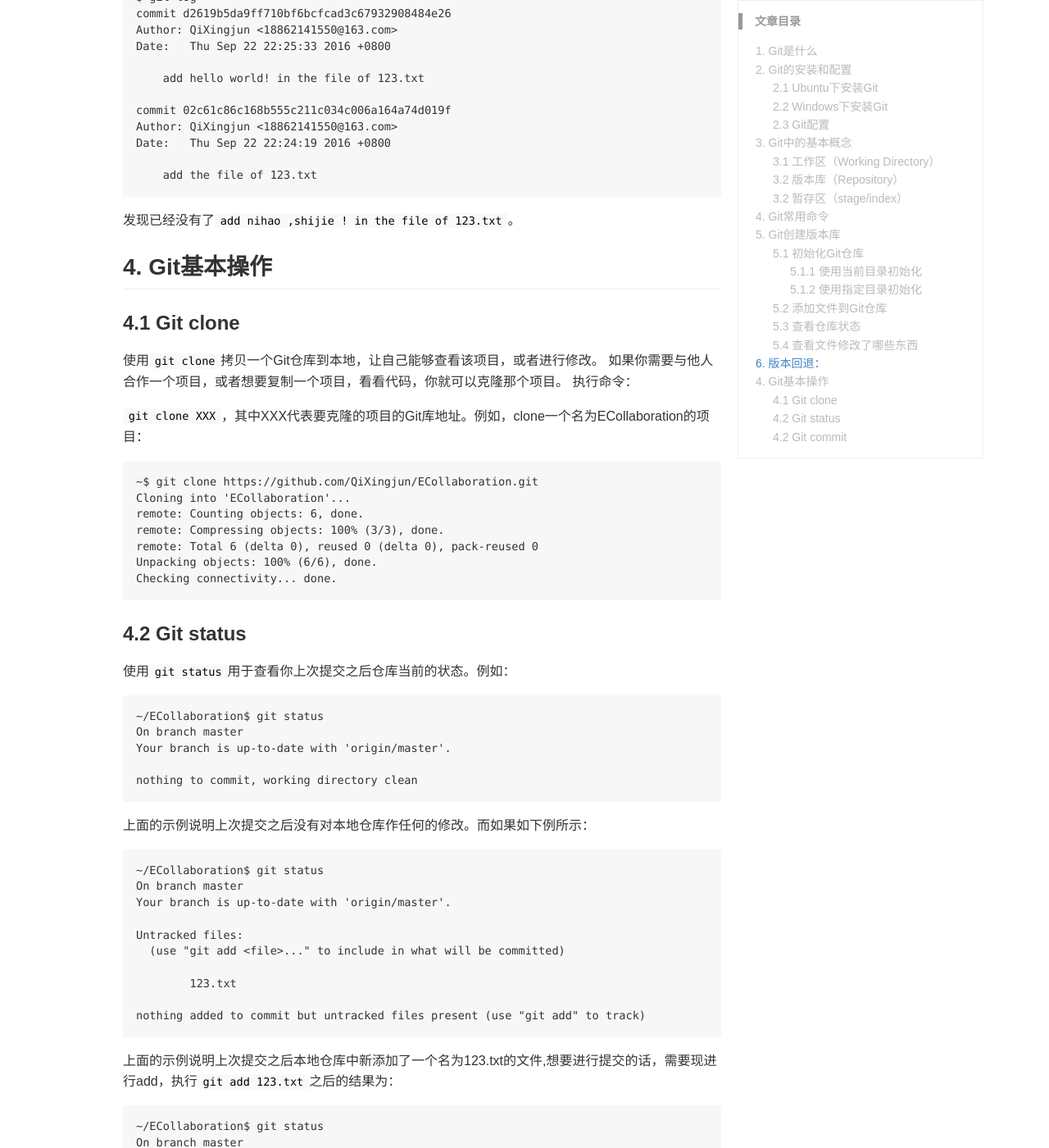
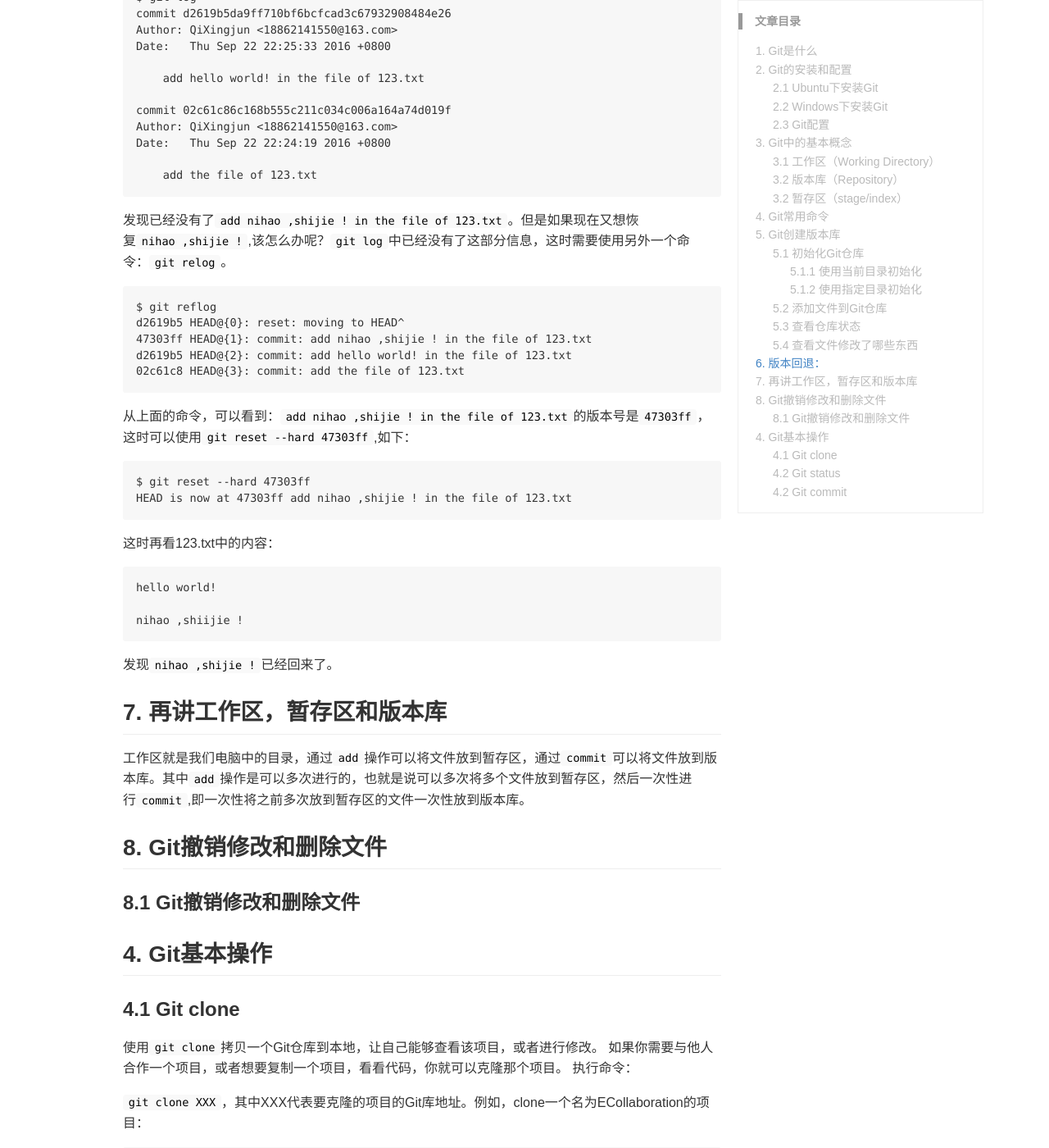
Before and after one commit to QiXingjun/QiXingjun.github.io, a Jekyll site: the page built from _posts/blog/2016-09-01-introduction-of-git.md, in a window 1280 px wide and 1400 px high, scrolled down 5819 px. Shown: the whole window at 82% size. Built offline with Jekyll 4.4.1, drawn with Linux system fonts in a browser that asks for light colours; comment, search, counter and statistics services are not loaded; some of the changed text lies outside the part shown.

Commit message:
Update 2016-09-01-introduction-of-git.md

````diff
--- a/_posts/blog/2016-09-01-introduction-of-git.md
+++ b/_posts/blog/2016-09-01-introduction-of-git.md
@@ -238,7 +238,7 @@ HEAD is now at d2619b5 add hello world! in the file of 123.txt
 hello world!
 ```
 
-再次使用`git log`
+发现已经没有了`nihao ,shijie !`，再次使用`git log`
 
 ```
 $ git log
@@ -255,7 +255,48 @@ Date:   Thu Sep 22 22:24:19 2016 +0800
     add the file of 123.txt
 ```
 
-发现已经没有了`add nihao ,shijie ! in the file of 123.txt`。
+发现已经没有了`add nihao ,shijie ! in the file of 123.txt`。但是如果现在又想恢复`nihao ,shijie !`,该怎么办呢？`git log`中已经没有了这部分信息，这时需要使用另外一个命令：`git relog`。
+
+```
+$ git reflog
+d2619b5 HEAD@{0}: reset: moving to HEAD^
+47303ff HEAD@{1}: commit: add nihao ,shijie ! in the file of 123.txt
+d2619b5 HEAD@{2}: commit: add hello world! in the file of 123.txt
+02c61c8 HEAD@{3}: commit: add the file of 123.txt
+```
+
+从上面的命令，可以看到：`add nihao ,shijie ! in the file of 123.txt`的版本号是`47303ff`，这时可以使用`git reset --hard 47303ff`,如下：
+
+```
+$ git reset --hard 47303ff
+HEAD is now at 47303ff add nihao ,shijie ! in the file of 123.txt
+```
+
+这时再看123.txt中的内容：
+
+```
+hello world!
+
+nihao ,shiijie !
+```
+
+发现`nihao ,shijie !`已经回来了。
+
+## 7. 再讲工作区，暂存区和版本库
+
+工作区就是我们电脑中的目录，通过`add`操作可以将文件放到暂存区，通过`commit`可以将文件放到版本库。其中`add`操作是可以多次进行的，也就是说可以多次将多个文件放到暂存区，然后一次性进行`commit`,即一次性将之前多次放到暂存区的文件一次性放到版本库。
+
+## 8. Git撤销修改和删除文件
+
+### 8.1 Git撤销修改和删除文件
+
+
+
+
+
+
+
+
 
 
 
````
